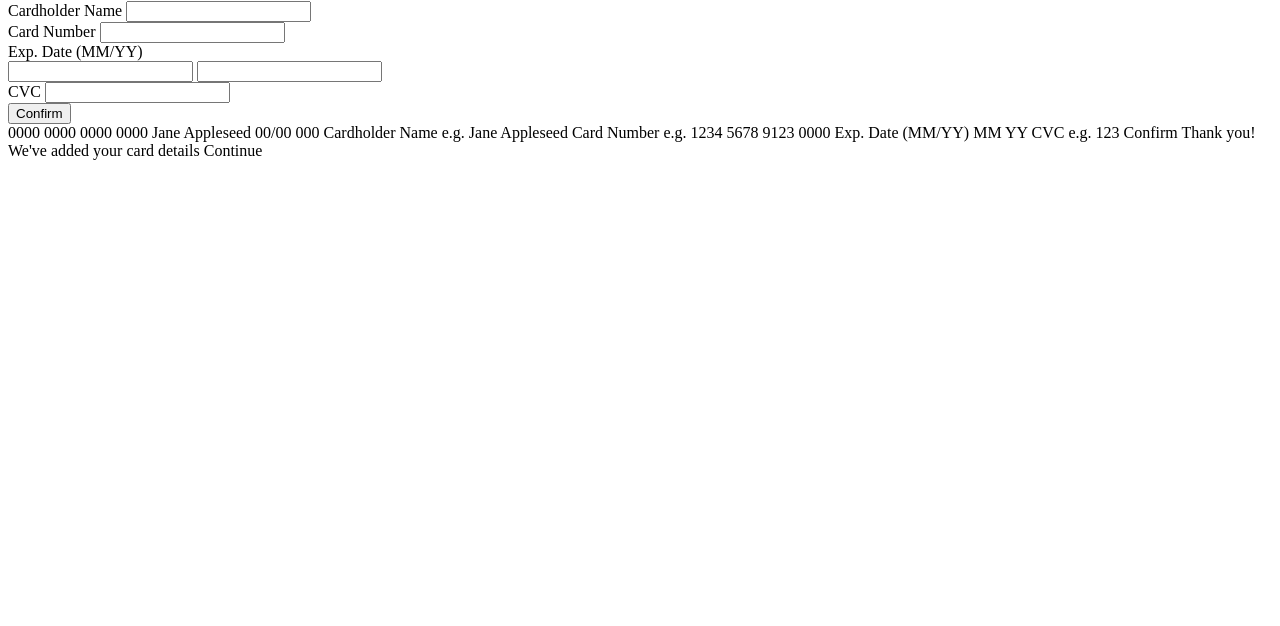
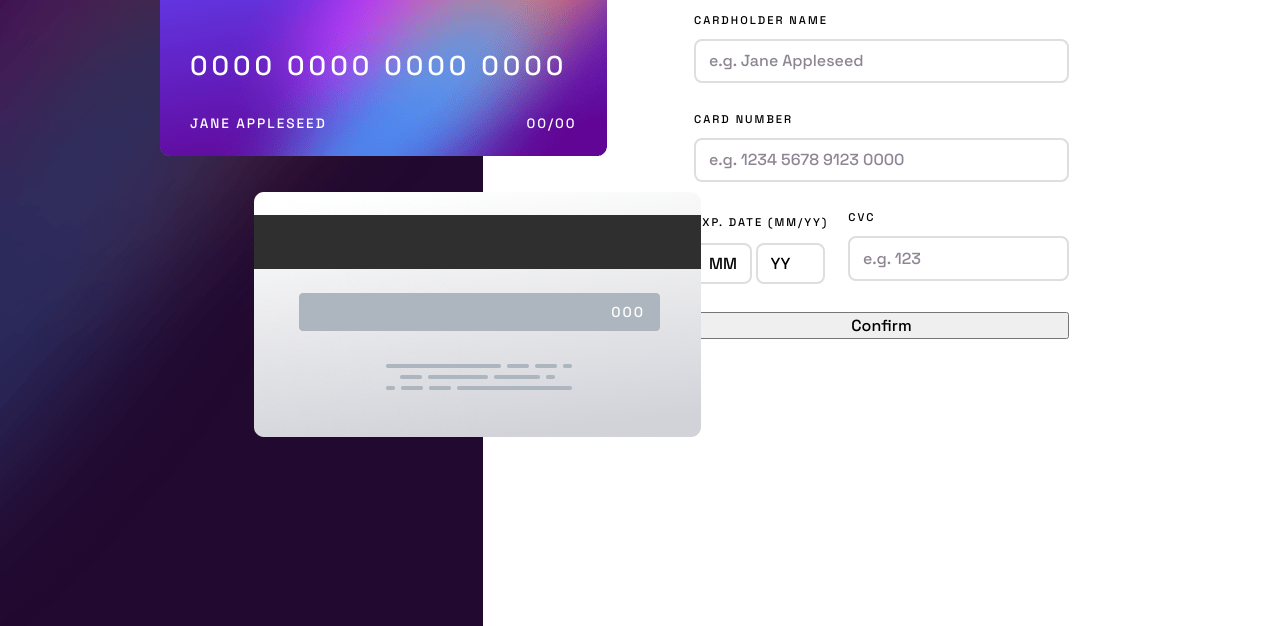
Before and after one commit to ryanoliv/interactive-card-details-form, a website: page index.html in a window 1280 px wide. Shown: the part 274-900 px from the top of the page. Before the commit the page ends 800 px from the top, so only its background shows below. Drawn offline with Linux system fonts and the light colour scheme.

Commit message:
form sass

```diff
--- a/index.html
+++ b/index.html
@@ -18,6 +18,8 @@
       rel="stylesheet"
     />
 
+    <link rel="stylesheet" href="css/main.min.css" />
+
     <title>Interactive card details form</title>
   </head>
   <body>
@@ -26,26 +28,61 @@
         <div class="section__container--left">
           <img
             srcset="
-              /assets/images/bg-main-desktop.png 483w,
-              /assets/images/bg-main-mobile.png  375w
+              /images/bg-main-desktop.png 483w,
+              /images/bg-main-mobile.png  375w
             "
-            sizes="(max-width: 500px) 100vw,
-         100vw"
-            src="/assets/images/bg-main-mobile.png"
+            sizes="(max-width: 500px) 375px,
+            483px"
+            src="/images/bg-main-mobile.png"
             alt="gradient background"
           />
         </div>
         <div class="section__container--left__credit-card">
+          <div class="section__container--left__credit-card--front">
             <img
               src="/images/bg-card-front.png"
               alt="credit card front"
-            class="section__container--left__credit-card--front"
+              class="section__container--left__credit-card--front-img"
             />
+            <div
+              class="section__container--left__credit-card--front--card-info"
+            >
+              <div
+                class="section__container--left__credit-card--front--card-info--logo"
+              >
+                <img src="/images/card-logo.svg" alt="card logo" />
+              </div>
+              <div
+                class="section__container--left__credit-card--front--card-info--card-number"
+              >
+                0000 0000 0000 0000
+              </div>
+              <div
+                class="section__container--left__credit-card--front--card-info--bottom-info"
+              >
+                <h1
+                  class="section__container--left__credit-card--front--card-info--bottom-info--name"
+                >
+                  Jane Appleseed
+                </h1>
+                <h2
+                  class="section__container--left__credit-card--front--card-info--bottom-info--expiry"
+                >
+                  00/00
+                </h2>
+              </div>
+            </div>
+          </div>
+          <div class="section__container--left__credit-card--back">
             <img
               src="/images/bg-card-back.png"
               alt="credit card back"
-            class="section__container--left__credit-card--back"
+              class="section__container--left__credit-card--back-img"
             />
+            <h2 class="section__container--left__credit-card--back--cvc">
+              000
+            </h2>
+          </div>
         </div>
         <div class="section__container--right">
           <form action="" class="section__container--right__form">
@@ -57,21 +94,29 @@
               >
               <input
                 type="text"
+                placeholder="e.g. Jane Appleseed"
+                id="name"
+                required
                 class="section__container--right__form--input-container__input"
               />
             </div>
             <div class="section__container--right__form--input-container">
               <label
-                for="name"
+                for="cc"
                 class="section__container--right__form--input-container__label"
                 >Card Number</label
               >
               <input
                 type="text"
+                placeholder="e.g. 1234 5678 9123 0000"
+                maxlength="19"
+                pattern="[0-9]{16}"
+                required
                 class="section__container--right__form--input-container__input"
+                id="cc"
               />
             </div>
-            <div class="section__container--right__form--input-container">
+            <div class="section__container--right__form--input-container date">
               <div
                 class="section__container--right__form--input-container__expiry"
               >
@@ -83,14 +128,45 @@
                 <div
                   class="section__container--right__form--input-container__expiry--inputs"
                 >
-                  <input
+                  <!-- <input
                     type="text"
+                    placeholder="MM"
                     class="section__container--right__form--input-container__input"
-                  />
-                  <input
+                  /> -->
+                  <select id="expiration-month" required>
+                    <option value="" disabled selected>MM</option>
+                    <option value="1">1</option>
+                    <option value="2">2</option>
+                    <option value="3">3</option>
+                    <option value="4">4</option>
+                    <option value="5">5</option>
+                    <option value="6">6</option>
+                    <option value="7">7</option>
+                    <option value="8">8</option>
+                    <option value="9">9</option>
+                    <option value="10">10</option>
+                    <option value="11">11</option>
+                    <option value="12">12</option>
+                  </select>
+                  <!-- <input
                     type="text"
+                    placeholder="YY"
                     class="section__container--right__form--input-container__input"
-                  />
+                  /> -->
+                  <select id="expiration-year">
+                    <option value="" disabled selected hidden>YY</option>
+                    <option>2023</option>
+                    <option>2024</option>
+                    <option>2025</option>
+                    <option>2026</option>
+                    <option>2027</option>
+                    <option>2028</option>
+                    <option>2029</option>
+                    <option>2030</option>
+                    <option>2031</option>
+                    <option>2032</option>
+                    <option>2033</option>
+                  </select>
                 </div>
               </div>
               <div
@@ -103,28 +179,44 @@
                 >
                 <input
                   type="text"
+                  placeholder="e.g. 123"
+                  maxlength="3"
+                  id="cvc"
+                  required
                   class="section__container--right__form--input-container__input"
                 />
               </div>
             </div>
-          </form>
             <button class="section__container--right__form--submit-btn">
               Confirm
             </button>
+          </form>
         </div>
       </section>
     </main>
-    0000 0000 0000 0000 Jane Appleseed 00/00 000 Cardholder Name e.g. Jane
+    <!-- 0000 0000 0000 0000 Jane Appleseed 00/00 000 Cardholder Name e.g. Jane
     Appleseed Card Number e.g. 1234 5678 9123 0000 Exp. Date (MM/YY) MM YY CVC
-    e.g. 123 Confirm
+    e.g. 123 Confirm -->
 
     <!-- Completed state start -->
 
-    Thank you! We've added your card details Continue
+    <!-- Thank you! We've added your card details Continue -->
 
     <!-- <div class="attribution">
     Challenge by <a href="https://www.frontendmentor.io?ref=challenge" target="_blank">Frontend Mentor</a>.
     Coded by <a href="#">Your Name Here</a>.
   </div> -->
+    <script>
+      const input = document.getElementById("cc");
+
+      input.addEventListener("input", () => {
+        const formatNumber = (number) =>
+          number.split("").reduce((seed, next, index) => {
+            if (index !== 0 && !(index % 4)) seed += " ";
+            return seed + next;
+          }, "");
+        input.value = formatNumber(input.value.replaceAll(" ", ""));
+      });
+    </script>
   </body>
 </html>
--- /dev/null
+++ b/sass/_base.scss
@@ -0,0 +1,202 @@
+/* -------------------- */
+/*        RESET         */
+/* -------------------- */
+
+*::before,
+*::after {
+  box-sizing: border-box;
+  margin: 0;
+  padding: 0;
+}
+
+body,
+h1,
+h2,
+h3,
+h4,
+h5,
+p,
+figure,
+picture {
+  margin: 0;
+}
+
+h1,
+h2,
+h3,
+h4,
+h5,
+h6,
+p {
+  font-weight: 400;
+}
+
+ul,
+ol {
+  list-style: none;
+}
+
+img,
+picture {
+  max-width: 100%;
+  display: block;
+}
+
+input,
+button,
+textarea,
+select {
+  font: inherit;
+}
+
+a {
+  text-decoration: none;
+}
+
+/* -------------------- */
+/*     VARIABLES        */
+/* -------------------- */
+:root {
+  --clr-primary-red-erros: hsl(0, 100%, 66%);
+  --clr-primary-gradient-active-purple: hsl(278, 94%, 30%);
+  --clr-primary-gradient-active-blue: hsl(249, 99%, 64%);
+
+  --clr-neutral-white: hsl(0, 0%, 100%);
+  --clr-neutral-light-gray-violet: hsl(270, 3%, 87%);
+  --clr-neutral-dark-gray-violet: hsl(279, 6%, 55%);
+  --clr-neutral-very-dark-violet: hsl(278, 68%, 11%);
+}
+
+body {
+  font-family: "Space Grotesk", sans-serif;
+}
+
+.section__container {
+  min-height: 100vh;
+  display: flex;
+
+  &--left {
+    position: relative;
+
+    img {
+      height: 100%;
+    }
+
+    &__credit-card {
+      position: absolute;
+      top: 185px;
+      left: 160px;
+
+      display: flex;
+      flex-direction: column;
+      gap: 2.25rem;
+
+      &--front {
+        position: relative;
+
+        &--card-info {
+          position: absolute;
+          top: 0;
+          padding: 1.6rem 1.875rem;
+          color: var(--clr-neutral-white);
+          width: 86.5%;
+
+          &--logo {
+            margin-bottom: 4rem;
+          }
+
+          &--card-number {
+            font-size: 1.7rem;
+            letter-spacing: 4px;
+            margin-bottom: 2rem;
+          }
+
+          &--bottom-info {
+            display: flex;
+            justify-content: space-between;
+
+            &--name,
+            &--expiry {
+              font-size: 0.85rem;
+              letter-spacing: 2px;
+            }
+
+            &--name {
+              text-transform: uppercase;
+            }
+          }
+        }
+      }
+
+      &--back {
+        position: relative;
+        right: -94px;
+
+        &--cvc {
+          position: absolute;
+          top: 111px;
+          right: 56px;
+          font-size: 0.9rem;
+          letter-spacing: 2px;
+          color: var(--clr-neutral-white);
+        }
+      }
+    }
+  }
+
+  &--right {
+    display: grid;
+    place-items: center;
+    width: calc(100% - 483px);
+
+    &__form {
+      display: flex;
+      flex-direction: column;
+      gap: 1.8rem;
+      max-width: 380px;
+
+      &--input-container {
+        display: flex;
+        flex-direction: column;
+
+        &.date {
+          flex-direction: row;
+          gap: 1.25rem;
+        }
+
+        &__label {
+          text-transform: uppercase;
+          margin-bottom: 0.75rem;
+          font-size: 0.7rem;
+          letter-spacing: 2px;
+        }
+
+        &__expiry--inputs {
+          margin-top: 0.75rem;
+        }
+
+        &__input,
+        select {
+          padding: 0.6rem 0.8rem;
+          border: 2px solid var(--clr-neutral-light-gray-violet);
+          border-radius: 8px;
+
+          &::placeholder {
+            color: var(--clr-neutral-dark-gray-violet);
+            // letter-spacing: 2px;
+          }
+        }
+
+        &__cvc {
+          display: flex;
+          flex-direction: column;
+        }
+      }
+    }
+  }
+}
+
+select {
+  appearance: none;
+  background-color: transparent;
+}
--- /dev/null
+++ b/sass/main.scss
@@ -0,0 +1 @@
+@import "base";
```
Also changed, not shown: package.json (added, +34 -0 lines), css/main.min.css (added), 3 other files. Lines whose indentation alone changed are shown as unchanged.
